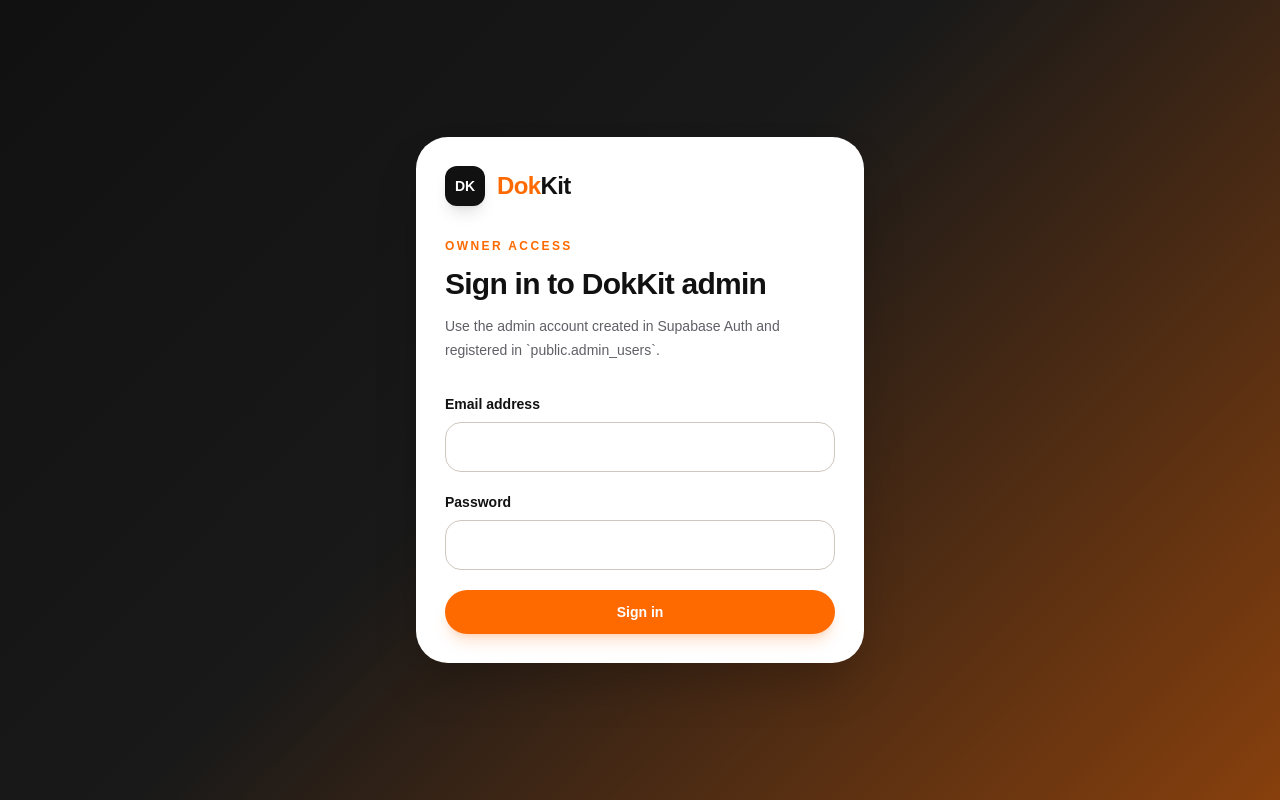
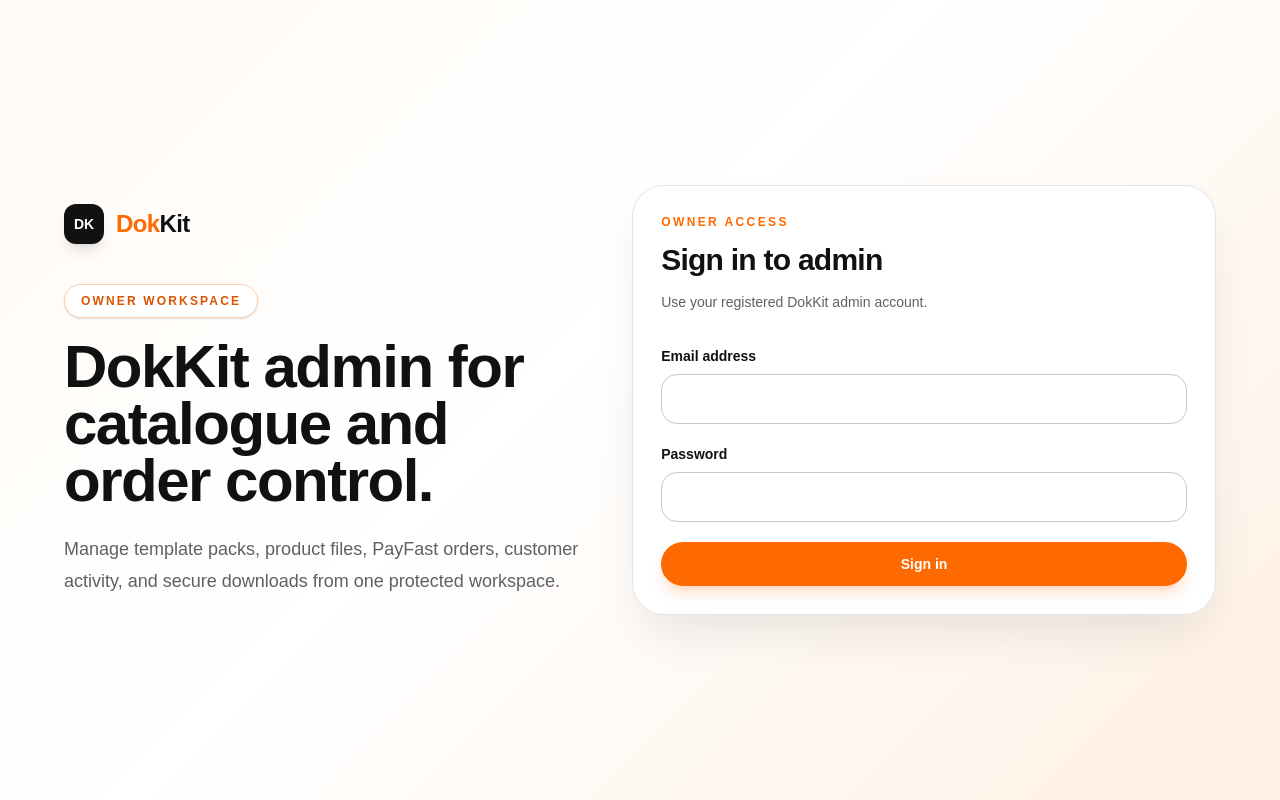
Before and after one commit to dokkitza-web/dokkit, a Next.js app: page /admin/login in a window 1280 px wide. Built offline with nearby package versions, Linux system fonts and the light colour scheme; no server answers.

Commit message:
Refresh admin dashboard UI

```diff
--- a/src/app/admin/login/page.tsx
+++ b/src/app/admin/login/page.tsx
@@ -9,23 +9,36 @@ export const metadata = {
 
 export default function AdminLoginPage() {
   return (
-    <section className="flex min-h-screen items-center bg-[linear-gradient(135deg,#111111_0%,#191919_45%,#ff6a00_160%)] px-6 py-14 lg:px-8">
-      <div className="mx-auto w-full max-w-md rounded-[2rem] border border-white/15 bg-white p-7 shadow-2xl shadow-black/25">
+    <section className="min-h-screen bg-[linear-gradient(135deg,#fffaf5_0%,#ffffff_45%,#fff0e3_100%)] px-6 py-14 lg:px-8">
+      <div className="mx-auto grid min-h-[calc(100vh-7rem)] max-w-6xl items-center gap-10 lg:grid-cols-[0.95fr_1.05fr]">
+        <div>
           <BrandLogo />
-        <p className="mt-8 text-xs font-black uppercase tracking-[0.2em] text-[#ff6a00]">
+          <p className="mt-10 w-fit rounded-full border border-[#ffcfaa] bg-white px-4 py-2 text-xs font-black uppercase tracking-[0.18em] text-[#d95400] shadow-sm">
+            Owner workspace
+          </p>
+          <h1 className="mt-5 max-w-2xl text-5xl font-black leading-[0.95] tracking-tight text-[#111111] sm:text-6xl">
+            DokKit admin for catalogue and order control.
+          </h1>
+          <p className="mt-6 max-w-xl text-lg leading-8 text-[#5f5f66]">
+            Manage template packs, product files, PayFast orders, customer
+            activity, and secure downloads from one protected workspace.
+          </p>
+        </div>
+        <div className="rounded-[2rem] border border-black/10 bg-white p-7 shadow-2xl shadow-black/10">
+          <p className="text-xs font-black uppercase tracking-[0.2em] text-[#ff6a00]">
             Owner access
           </p>
-        <h1 className="mt-3 text-3xl font-black tracking-tight">
-          Sign in to DokKit admin
-        </h1>
+          <h2 className="mt-3 text-3xl font-black tracking-tight">
+            Sign in to admin
+          </h2>
           <p className="mt-3 text-sm leading-6 text-[#5f5f66]">
-          Use the admin account created in Supabase Auth and registered in
-          `public.admin_users`.
+            Use your registered DokKit admin account.
           </p>
           <Suspense>
             <AdminLoginForm />
           </Suspense>
         </div>
+      </div>
     </section>
   );
 }
--- a/src/app/admin/page.tsx
+++ b/src/app/admin/page.tsx
@@ -128,10 +128,13 @@ export default async function AdminDashboardPage() {
         {counts.map((card) => (
           <article
             key={card.table}
-            className="rounded-[1.5rem] border border-black/10 bg-white p-5 shadow-sm"
+            className="rounded-[1.75rem] border border-black/10 bg-white p-5 shadow-sm transition hover:-translate-y-1 hover:border-[#ffcfaa] hover:shadow-xl"
           >
-            <p className="text-sm font-bold text-[#5f5f66]">{card.label}</p>
-            <p className="mt-3 text-4xl font-black text-[#111111]">
+            <div className="flex items-start justify-between gap-4">
+              <p className="text-sm font-bold text-[#5f5f66]">{card.label}</p>
+              <span className="h-3 w-3 rounded-full bg-[#ff6a00]" />
+            </div>
+            <p className="mt-5 text-4xl font-black text-[#111111]">
               {card.count}
             </p>
             {card.error ? (
@@ -142,7 +145,7 @@ export default async function AdminDashboardPage() {
       </div>
 
       <div
-        className={`mt-8 rounded-[1.5rem] border p-6 shadow-sm ${
+        className={`mt-8 rounded-[1.75rem] border p-6 shadow-sm ${
           catalogueReady
             ? "border-[#ffd8bd] bg-white"
             : "border-amber-200 bg-amber-50"
@@ -177,7 +180,7 @@ export default async function AdminDashboardPage() {
           {launchReadiness.map((item) => (
             <article
               key={item.key}
-              className="rounded-2xl border border-black/10 bg-white p-4"
+              className="rounded-2xl border border-black/10 bg-[#fffaf5] p-4"
             >
               <p className="text-sm font-bold text-[#5f5f66]">{item.label}</p>
               <p className="mt-2 text-2xl font-black text-[#111111]">
@@ -199,8 +202,11 @@ export default async function AdminDashboardPage() {
         </div>
       </div>
 
-      <div className="mt-8 rounded-[1.5rem] border border-black/10 bg-white p-6 shadow-sm">
-        <h2 className="text-xl font-black">Admin modules</h2>
+      <div className="mt-8 rounded-[1.75rem] bg-[#111111] p-6 text-white shadow-xl shadow-black/10">
+        <p className="text-xs font-black uppercase tracking-[0.2em] text-[#ffb06f]">
+          Workspace
+        </p>
+        <h2 className="mt-3 text-2xl font-black">Admin modules</h2>
         <div className="mt-5 grid gap-3 md:grid-cols-2">
           {[
             "Product editing and pricing",
@@ -211,7 +217,7 @@ export default async function AdminDashboardPage() {
           ].map((item) => (
             <div
               key={item}
-              className="rounded-2xl bg-[#f6f4f1] px-4 py-3 text-sm font-bold text-[#5f5f66]"
+              className="rounded-2xl border border-white/10 bg-white/5 px-4 py-3 text-sm font-bold text-white/70"
             >
               {item}
             </div>
@@ -220,13 +226,13 @@ export default async function AdminDashboardPage() {
         <div className="mt-6 flex flex-wrap gap-3">
           <Link
             href="/admin/orders"
-            className="inline-flex rounded-full bg-[#111111] px-5 py-3 text-sm font-black text-white transition hover:bg-[#2b2b2b]"
+            className="inline-flex rounded-full bg-[#ff6a00] px-5 py-3 text-sm font-black text-white transition hover:bg-[#d95400]"
           >
             Review orders
           </Link>
           <Link
             href="/admin/products"
-            className="inline-flex rounded-full border border-black/10 px-5 py-3 text-sm font-black text-[#111111] transition hover:border-[#ff6a00] hover:text-[#ff6a00]"
+            className="inline-flex rounded-full border border-white/20 px-5 py-3 text-sm font-black text-white transition hover:border-[#ff6a00]"
           >
             Review products
           </Link>
--- a/src/components/admin-shell.tsx
+++ b/src/components/admin-shell.tsx
@@ -34,10 +34,15 @@ export function AdminShell({
   children: ReactNode;
 }) {
   return (
-    <div className="min-h-screen bg-[#f6f4f1] text-[#111111]">
-      <aside className="fixed inset-y-0 left-0 z-30 hidden w-72 border-r border-black/10 bg-[#111111] px-5 py-6 text-white xl:block">
-        <BrandLogo light />
-        <div className="mt-8 rounded-3xl border border-white/10 bg-white/5 p-4">
+    <div className="min-h-screen bg-[linear-gradient(135deg,#fffaf5_0%,#ffffff_48%,#fff0e3_100%)] text-[#111111]">
+      <aside className="fixed inset-y-0 left-0 z-30 hidden w-80 border-r border-black/10 bg-white px-5 py-6 shadow-xl shadow-black/5 xl:block">
+        <div className="flex items-center justify-between">
+          <BrandLogo href="/admin" />
+          <span className="rounded-full border border-[#ffcfaa] bg-[#fff4eb] px-3 py-1 text-xs font-black text-[#d95400]">
+            Admin
+          </span>
+        </div>
+        <div className="mt-8 rounded-[1.5rem] border border-black/10 bg-[#111111] p-5 text-white">
           <p className="text-xs font-black uppercase tracking-[0.18em] text-[#ffb06f]">
             Signed in
           </p>
@@ -50,21 +55,21 @@ export function AdminShell({
             <Link
               key={link.href}
               href={link.href}
-              className="rounded-2xl px-4 py-3 text-sm font-black text-white/72 transition hover:bg-white/10 hover:text-white"
+              className="rounded-2xl border border-transparent px-4 py-3 text-sm font-black text-[#55555c] transition hover:border-[#ffcfaa] hover:bg-[#fff4eb] hover:text-[#ff6a00]"
             >
               {link.label}
             </Link>
           ))}
         </nav>
         <div className="mt-8">
-          <p className="px-4 text-xs font-black uppercase tracking-[0.18em] text-white/35">
+          <p className="px-4 text-xs font-black uppercase tracking-[0.18em] text-[#9b938b]">
             Coming soon
           </p>
           <div className="mt-3 grid gap-2">
             {comingSoonLinks.map((link) => (
               <span
                 key={link}
-                className="rounded-2xl px-4 py-3 text-sm font-bold text-white/35"
+                className="rounded-2xl px-4 py-3 text-sm font-bold text-[#9b938b]"
               >
                 {link}
               </span>
@@ -74,22 +79,22 @@ export function AdminShell({
         <form action={signOutAdmin} className="absolute inset-x-5 bottom-6">
           <button
             type="submit"
-            className="w-full rounded-2xl border border-white/15 px-4 py-3 text-sm font-black text-white/75 transition hover:border-[#ff6a00] hover:text-white"
+            className="w-full rounded-full border border-black/10 bg-[#111111] px-4 py-3 text-sm font-black text-white transition hover:bg-[#2b2b2b]"
           >
             Sign out
           </button>
         </form>
       </aside>
 
-      <main className="xl:pl-72">
+      <main className="xl:pl-80">
         <div className="sticky top-0 z-20 border-b border-black/10 bg-white/90 backdrop-blur-xl">
           <div className="mx-auto flex max-w-7xl flex-col gap-4 px-5 py-4 lg:flex-row lg:items-center lg:justify-between lg:px-8">
             <div className="flex items-center justify-between gap-4 xl:hidden">
-              <BrandLogo />
+              <BrandLogo href="/admin" />
               <form action={signOutAdmin}>
                 <button
                   type="submit"
-                  className="rounded-full bg-[#111111] px-4 py-2 text-sm font-black text-white"
+                  className="rounded-full bg-[#111111] px-4 py-2 text-sm font-black text-white shadow-sm"
                 >
                   Sign out
                 </button>
@@ -100,19 +105,17 @@ export function AdminShell({
                 <Link
                   key={link.href}
                   href={link.href}
-                  className="shrink-0 rounded-full border border-black/10 bg-white px-4 py-2 text-sm font-black text-[#111111]"
+                  className="shrink-0 rounded-full border border-black/10 bg-white px-4 py-2 text-sm font-black text-[#111111] transition hover:border-[#ff6a00] hover:text-[#ff6a00]"
                 >
                   {link.label}
                 </Link>
               ))}
             </nav>
             <div className="hidden xl:block">
-              <p className="text-xs font-black uppercase tracking-[0.2em] text-[#ff6a00]">
-                {eyebrow}
+              <p className="text-sm font-black text-[#111111]">DokKit admin</p>
+              <p className="mt-1 text-xs font-bold text-[#5f5f66]">
+                Catalogue, payments, files, and orders
               </p>
-              <h1 className="mt-1 text-2xl font-black tracking-tight text-[#111111]">
-                {title}
-              </h1>
             </div>
             <div className="hidden items-center gap-3 xl:flex">
               {actions}
@@ -124,17 +127,24 @@ export function AdminShell({
         </div>
 
         <section className="mx-auto max-w-7xl px-5 py-8 lg:px-8 lg:py-10">
-          <div className="mb-8 xl:hidden">
+          <div className="mb-8 rounded-[1.75rem] border border-black/10 bg-white/90 p-6 shadow-sm lg:p-8">
             <p className="text-xs font-black uppercase tracking-[0.2em] text-[#ff6a00]">
               {eyebrow}
             </p>
-            <h1 className="mt-2 text-4xl font-black tracking-tight">{title}</h1>
+            <div className="mt-3 flex flex-col gap-5 lg:flex-row lg:items-end lg:justify-between">
+              <div>
+                <h1 className="text-4xl font-black tracking-tight text-[#111111] lg:text-5xl">
+                  {title}
+                </h1>
+                {description ? (
+                  <p className="mt-4 max-w-3xl text-sm leading-6 text-[#62626a]">
+                    {description}
+                  </p>
+                ) : null}
+              </div>
+              {actions ? <div className="xl:hidden">{actions}</div> : null}
+            </div>
           </div>
-          {description ? (
-            <p className="mb-8 max-w-3xl text-sm leading-6 text-[#62626a]">
-              {description}
-            </p>
-          ) : null}
           {children}
         </section>
       </main>
```
Lines whose indentation alone changed are shown as unchanged.
